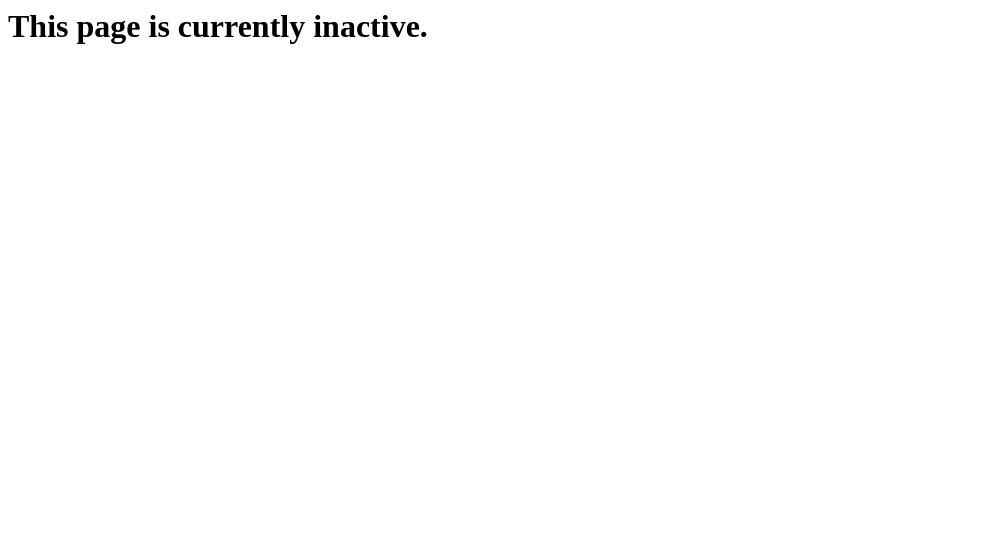
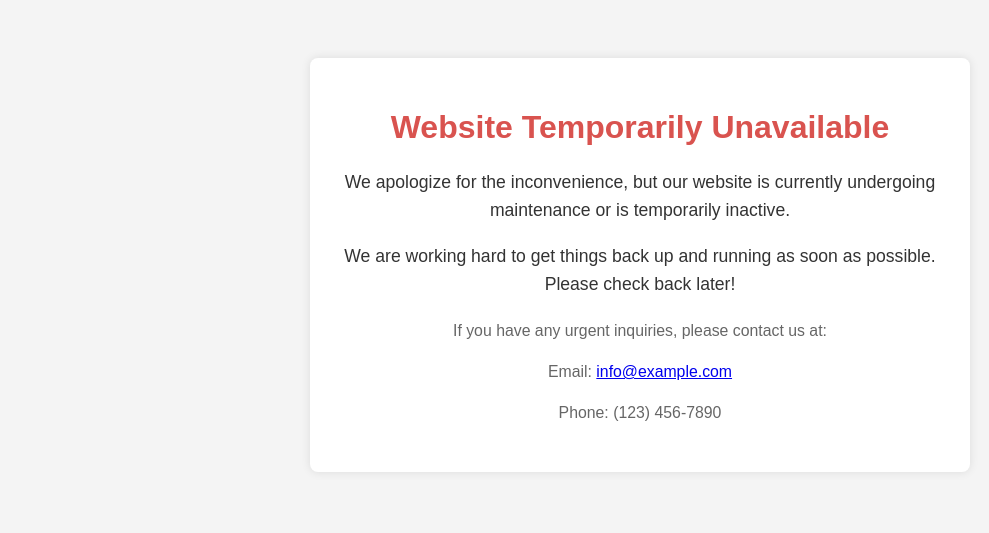
Before and after one commit to theredtiegroup/8afa, a plain HTML site: page devpreview.html in a window 1280 px wide. Shown: the whole page, without its empty margins (0-989 px from the left). Drawn offline with Linux system fonts and the light colour scheme.

Commit message:
Update devpreview.html

```diff
--- a/devpreview.html
+++ b/devpreview.html
@@ -1 +1,49 @@
-<h1>This page is currently inactive.</h1>
+<!DOCTYPE html>
+<html lang="en">
+<head>
+    <meta charset="UTF-8">
+    <meta name="viewport" content="width=device-width, initial-scale=1.0">
+    <title>Website Temporarily Down</title>
+    <style>
+        body {
+            font-family: Arial, sans-serif;
+            text-align: center;
+            padding: 50px;
+            background-color: #f4f4f4;
+            color: #333;
+        }
+        .container {
+            background-color: #fff;
+            margin: 0 auto;
+            padding: 30px;
+            border-radius: 8px;
+            box-shadow: 0 0 10px rgba(0, 0, 0, 0.1);
+            max-width: 600px;
+        }
+        h1 {
+            color: #d9534f;
+        }
+        p {
+            font-size: 1.1em;
+            line-height: 1.6em;
+        }
+        .contact-info {
+            margin-top: 20px;
+            font-size: 0.9em;
+            color: #666;
+        }
+    </style>
+</head>
+<body>
+    <div class="container">
+        <h1>Website Temporarily Unavailable</h1>
+        <p>We apologize for the inconvenience, but our website is currently undergoing maintenance or is temporarily inactive.</p>
+        <p>We are working hard to get things back up and running as soon as possible. Please check back later!</p>
+        <div class="contact-info">
+            <p>If you have any urgent inquiries, please contact us at:</p>
+            <p>Email: <a href="mailto:info@example.com">info@example.com</a></p>
+            <p>Phone: (123) 456-7890</p>
+        </div>
+    </div>
+</body>
+</html>
```
